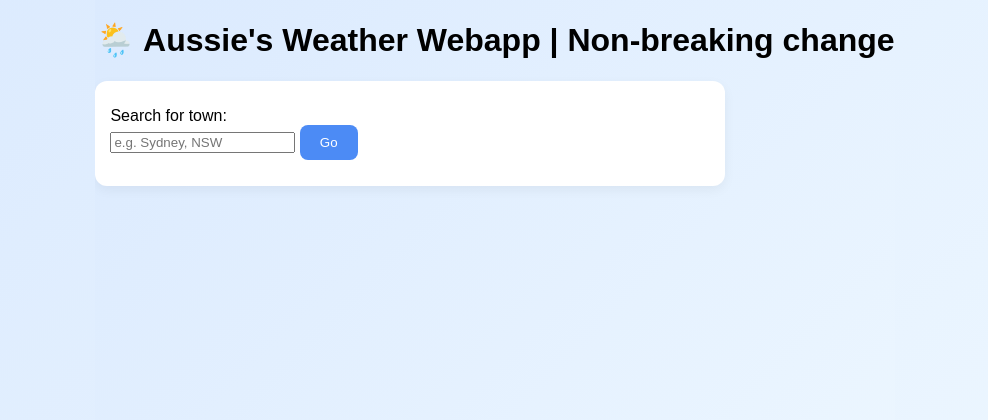
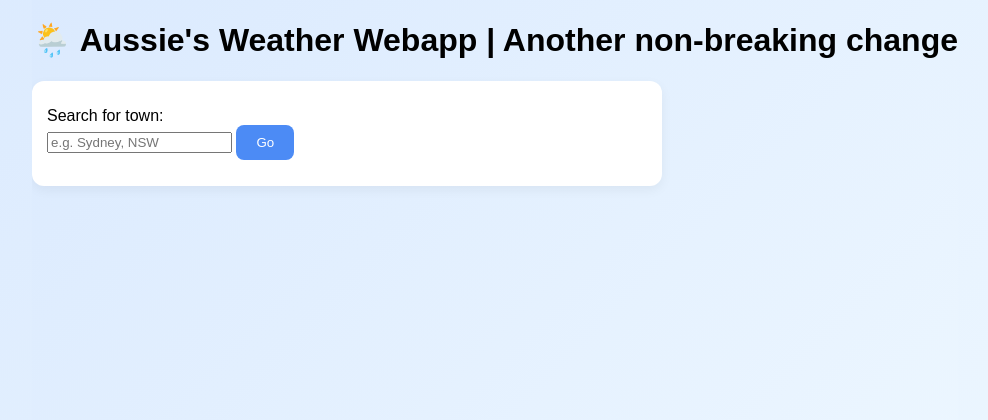
Before and after one commit to Ransu-ll/weather-app, a Flask app: page / in a window 1280 px wide. Shown: the top 420 px of the page, without its empty margins (145-1133 px from the left). Run offline with Flask 3, Linux system fonts and the light colour scheme.

Commit message:
Non breaking change V2

```diff
--- a/webapp/templates/index.jinja2
+++ b/webapp/templates/index.jinja2
@@ -8,7 +8,8 @@
 <body>
     <div class="search-wrapper">
         <div class="search-card">
-            <h1>🌦️ Aussie's Weather Webapp | Non-breaking change</h1>
+
+            <h1>🌦️ Aussie's Weather Webapp | Another non-breaking change</h1>
 
             <form action="/town_info_get" method="get" class="search-form">
                 <label for="townsearch">
```
